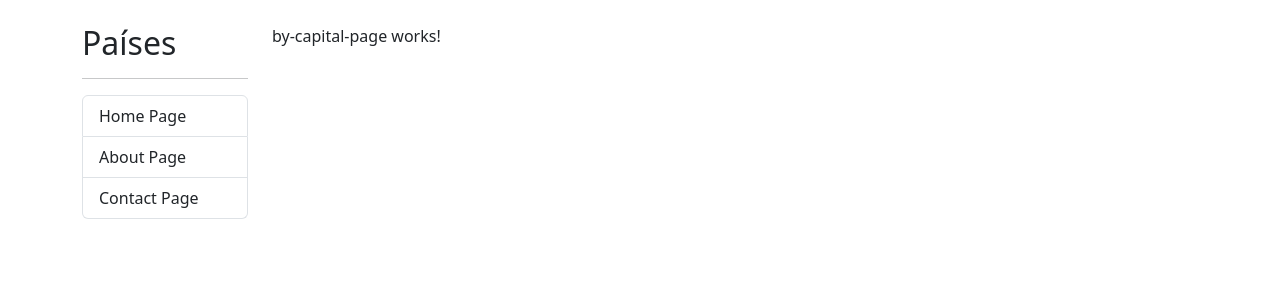
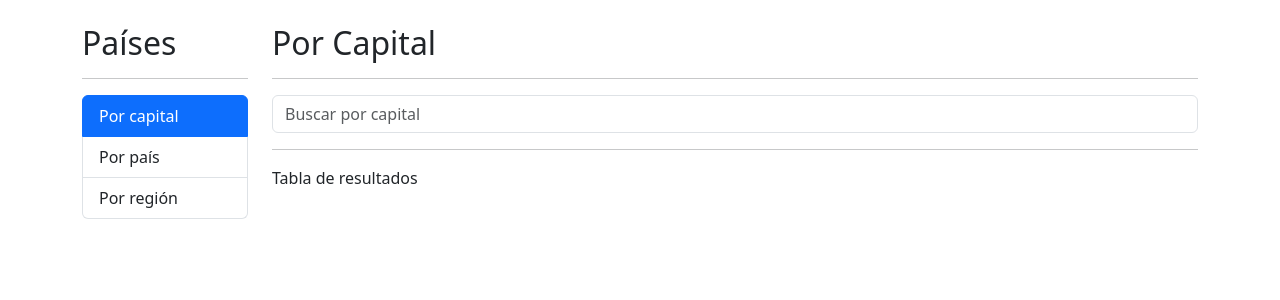
Before and after one commit to DavidS2602/Search-country-App, an Angular app: page /countries/by-capital in a window 1280 px wide. Shown: the top 300 px of the page. Built offline with nearby package versions, Linux system fonts and the light colour scheme.

Commit message:
Update page titles and add search boxes

```diff
--- a/src/app/countries/pages/by-capital-page/by-capital-page.component.html
+++ b/src/app/countries/pages/by-capital-page/by-capital-page.component.html
@@ -1 +1,14 @@
-<p>by-capital-page works!</p>
+<h2>Por Capital</h2>
+
+<hr>
+<div class="row">
+  <div class="col">
+    <shared-search-box placeholder="Buscar por capital"></shared-search-box>
+  </div>
+</div>
+<hr>
+<div class="row">
+  <div class="col">
+    Tabla de resultados
+  </div>
+</div>
--- a/src/app/countries/pages/by-capital-page/by-capital-page.component.ts
+++ b/src/app/countries/pages/by-capital-page/by-capital-page.component.ts
@@ -1,9 +1,10 @@
 import { Component } from '@angular/core';
+import { SearchBoxComponent } from '@shared/components/search-box/search-box.component';
 
 @Component({
   selector: 'app-by-capital-page',
   standalone: true,
-  imports: [],
+  imports: [SearchBoxComponent],
   templateUrl: './by-capital-page.component.html',
   styles: ``
 })
--- a/src/app/countries/pages/by-country-page/by-country-page.component.html
+++ b/src/app/countries/pages/by-country-page/by-country-page.component.html
@@ -1 +1,14 @@
-<p>by-country-page works!</p>
+<h2>Por País</h2>
+
+<hr>
+<div class="row">
+  <div class="col">
+    <shared-search-box placeholder="Buscar por país"></shared-search-box>
+  </div>
+</div>
+<hr>
+<div class="row">
+  <div class="col">
+    Tabla de resultados
+  </div>
+</div>
--- a/src/app/countries/pages/by-country-page/by-country-page.component.ts
+++ b/src/app/countries/pages/by-country-page/by-country-page.component.ts
@@ -1,9 +1,10 @@
 import { Component } from '@angular/core';
+import { SearchBoxComponent } from '@shared/components/search-box/search-box.component';
 
 @Component({
   selector: 'app-by-country-page',
   standalone: true,
-  imports: [],
+  imports: [SearchBoxComponent],
   templateUrl: './by-country-page.component.html',
   styles: ``
 })
--- a/src/app/countries/pages/by-region-page/by-region-page.component.html
+++ b/src/app/countries/pages/by-region-page/by-region-page.component.html
@@ -1 +1,14 @@
-<p>by-region-page works!</p>
+<h2>Por región</h2>
+
+<hr>
+<div class="row">
+  <div class="col">
+    <shared-search-box placeholder="Buscar por región"></shared-search-box>
+  </div>
+</div>
+<hr>
+<div class="row">
+  <div class="col">
+    Tabla de resultados
+  </div>
+</div>
--- a/src/app/countries/pages/by-region-page/by-region-page.component.ts
+++ b/src/app/countries/pages/by-region-page/by-region-page.component.ts
@@ -1,9 +1,10 @@
 import { Component } from '@angular/core';
+import { SearchBoxComponent } from '@shared/components/search-box/search-box.component';
 
 @Component({
   selector: 'app-by-region-page',
   standalone: true,
-  imports: [],
+  imports: [SearchBoxComponent],
   templateUrl: './by-region-page.component.html',
   styles: ``
 })
--- /dev/null
+++ b/src/app/shared/components/search-box/search-box.component.html
@@ -0,0 +1,5 @@
+<input
+  type="text"
+  class="form-control"
+  [placeholder]="placeholder"
+/>
--- /dev/null
+++ b/src/app/shared/components/search-box/search-box.component.ts
@@ -0,0 +1,13 @@
+import { Component, Input } from '@angular/core';
+
+@Component({
+  selector: 'shared-search-box',
+  standalone: true,
+  imports: [],
+  templateUrl: './search-box.component.html',
+  styles: ``
+})
+export class SearchBoxComponent {
+  @Input()
+  public placeholder: string = ''
+}
--- a/src/app/shared/components/sidebar/sidebar.component.html
+++ b/src/app/shared/components/sidebar/sidebar.component.html
@@ -2,25 +2,26 @@
 
 <hr>
 <ul class="list-group">
+
   <li
-    routerLink="home"
+    routerLink="countries/by-capital"
     routerLinkActive="active"
     class="list-group-item"
   >
-    Home Page
+    Por capital
   </li>
   <li
-    routerLink="about"
+    routerLink="countries/by-country"
     routerLinkActive="active"
     class="list-group-item"
   >
-    About Page
+    Por país
   </li>
   <li
-    routerLink="contact"
+    routerLink="countries/by-region"
     routerLinkActive="active"
     class="list-group-item"
   >
-    Contact Page
+    Por región
   </li>
 </ul>
```
